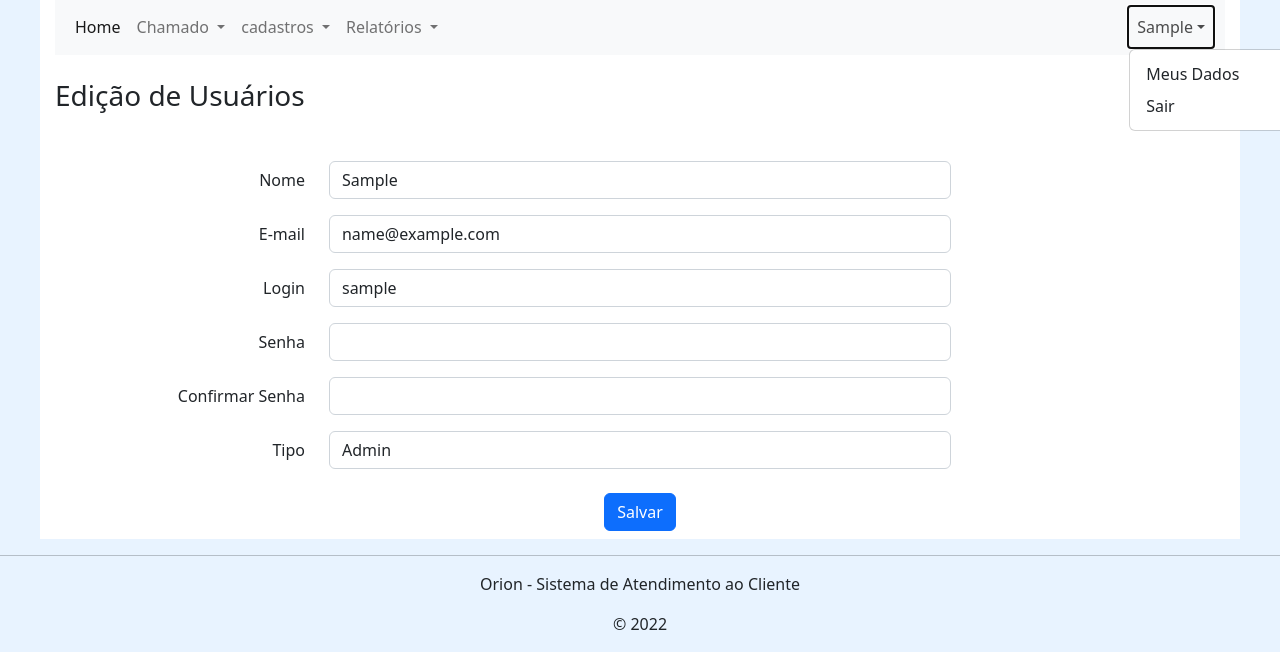
After one commit to eltonpeniche/Orion-project, a Django app: page /editar-usuario/1 in a window 1280 px wide, after a click that opens the changed part. The commit adds this page. Shown: the part 233-885 px from the top of the page. Run offline with Django 4.2, Linux system fonts and the light colour scheme; a user stored in the database is signed in; tables that the repository leaves empty hold one stand-in row (values such as "Sample post"); some libraries are stand-ins or nearby versions.

Commit message:
funções 'meus dados' e 'edição de usuários' implementadas

```diff
--- a/orion/templates/orion/pages/equipamentos.html
+++ b/orion/templates/orion/pages/equipamentos.html
@@ -2,6 +2,8 @@
 {% load widget_tweaks %}
 
 {% block content %}
+
+{% include 'globals/partials/_alertas.html' %}
 
 <div class="row">
     <div class="col-sm-12">
--- a/orion/views.py
+++ b/orion/views.py
@@ -219,6 +219,7 @@ def cadastrar_equipamentos(request):
     else:
         form = EquipamentosForm(request.POST)
         form.save()
+        messages.success(request, 'Novo equipamento cadastrado com sucesso')
 
         return redirect('equipamentos')
 
--- a/templates/globals/partials/_navbar.html
+++ b/templates/globals/partials/_navbar.html
@@ -60,7 +60,7 @@
                     {% endif %}
 
                     <ul class="dropdown-menu">
-                        <li><a class="dropdown-item" href="#">Meus Dados</a></li>
+                        <li><a class="dropdown-item" href="{% url 'dados_usuario' %}">Meus Dados</a></li>
                         <li><a class="dropdown-item" href="{% url 'logout' %}" class="navText">Sair</a> </li>
                     </ul>
                 </li>
--- a/usuarios/forms.py
+++ b/usuarios/forms.py
@@ -1,5 +1,9 @@
 
 from django import forms
+from django.contrib.auth.forms import UserChangeForm
+from django.contrib.auth.models import User
+from django.core.exceptions import ValidationError
+from django.utils.translation import gettext_lazy as _
 
 from .models import TIPO_USUARIO, Usuario
 
@@ -18,6 +22,64 @@ class LoginForm(forms.Form):
         required=True,
         widget = forms.PasswordInput(attrs={'placeholder':'Senha', 'class':'form-control'})
     )
+
+class UserUpdateForm(UserChangeForm):
+    password = forms.CharField( label='Senha', required=False,
+        widget=forms.PasswordInput(attrs={'class': 'form-control'}),
+    )
+
+    password2 = forms.CharField( label='Confirmar Senha', required=False,
+        widget=forms.PasswordInput(attrs={'class': 'form-control'}),
+    )
+
+    def __init__(self, *args, **kwargs):
+        super().__init__(*args, **kwargs)
+        self.fields['first_name'].widget.attrs.update({'class': 'form-control'})
+        #self.fields['first_name'].widget.attrs['disabled'] = True
+
+        self.fields['username'].widget.attrs.update({'class': 'form-control'})
+        self.fields['email'].widget.attrs.update({'class': 'form-control'})
+
+    class Meta:
+        model = User
+        fields = ['first_name','email', 'username']
+        readonly_fields = ('first_name', )
+        labels = {
+            'username': 'Login',  # Alterar o label do campo
+            'first_name': 'Nome',
+            'email': 'E-mail',
+        }
+
+    def clean_password(self):
+        password = self.cleaned_data.get('password')
+        if not password:
+            # Mantém a senha atual se o campo de senha estiver vazio
+            return self.instance.password
+
+        return password
+
+    def save(self, commit=True):
+        user = super().save(commit=False)
+        password = self.cleaned_data.get('password')
+        if password:
+            user.set_password(password)
+
+        if commit:
+            user.save()
+        return user
+
+
+class UsuarioForm(forms.ModelForm):
+    def __init__(self, *args, **kwargs):
+        super().__init__(*args, **kwargs)
+        #self.fields['tipo'].widget.attrs['readonly'] = True
+        #self.fields['tipo'].widget.attrs['disabled'] = True
+        self.fields['tipo'].widget.attrs.update({'class': 'form-control'})
+
+    class Meta:
+        model = Usuario
+        fields = ['tipo']
+
 
 
 class CadastroUsuarioForm(forms.Form):
@@ -57,11 +119,11 @@ class CadastroUsuarioForm(forms.Form):
             else:
                 return login
 
-    def clean_confirmacao_senha(self):
-        senha = self.cleaned_data.get("senha")
-        senha2 = self.cleaned_data.get("confirmacao_senha")
-        if senha and senha2:
-            if senha != senha2:
-                raise forms.ValidationError("As senhas não podem ser diferentes")
-            else:
-                return senha2
+    def clean(self):
+        cleaned_data = super().clean()
+        senha = cleaned_data.get('senha')
+        senha2 = cleaned_data.get('confirmacao_senha')
+        if senha != senha2:
+            raise forms.ValidationError({'confirmacao_senha':"As senhas não podem ser diferentes"})
+        else:
+            return senha2
--- a/usuarios/models.py
+++ b/usuarios/models.py
@@ -11,9 +11,9 @@ class TIPO_USUARIO(models.TextChoices):
 
 
 class Usuario(models.Model):
-    user = models.OneToOneField(
-        User, related_name='usuarios', on_delete=models.CASCADE, null=True)
-    tipo = models.CharField(max_length=1, choices=TIPO_USUARIO.choices)
+    user = models.ForeignKey(
+        User, related_name='usuariouser', on_delete=models.CASCADE, null=True)
+    tipo = models.CharField(max_length=1, choices=TIPO_USUARIO.choices, default='T')
 
     def __str__(self):
         return f'{self.user.username}'
--- /dev/null
+++ b/usuarios/templates/usuarios/pages/editar_usuario.html
@@ -0,0 +1,32 @@
+{% extends "globals/base.html"%}
+
+{% block content %}
+
+{% include 'globals/partials/_alertas.html' %}
+
+<br>
+<div class="panel-heading">
+    <h3 class="panel-title">{{ title }}</h3>
+</div>
+
+<div class="container col-10">
+    <br>
+
+    <form action="{% url 'editar_usuario' id %}" method="post">
+        {% csrf_token %}
+
+        {% if form %}
+            {% include 'usuarios/partials/_detalhes_usuario.html' %}
+        {% endif %}
+
+        <div class=" d-flex justify-content-center m-2">
+            <button type="submit" class="btn btn-primary m-2" > Salvar </button>
+        </div>
+
+
+    </form>
+
+    </div>
+
+</div>
+{% endblock %}
--- a/usuarios/templates/usuarios/pages/lista_usuarios.html
+++ b/usuarios/templates/usuarios/pages/lista_usuarios.html
@@ -30,8 +30,11 @@
                     </colgroup>
                     <thead>
                         <tr>
+                            <th>Login</th>
                             <th>Nome</th>
                             <th>Email</th>
+                            <th>Tipo</th>
+                            <th>Ações</th>
                         </tr>
                     </thead>
                     <tbody>
@@ -41,10 +44,11 @@
 
                                 <tr>
                                     <td>{{ cliente.user.username}} </td>
+                                    <td>{{ cliente.user.first_name}} {{ cliente.user.last_name}} </td>
                                     <td>{{ cliente.user.email }}</td>
                                     <td>{{ cliente.get_tipo_display }}</td>
                                     <td align="center">
-                                        <span class="link me-2"><a href="" title="Editar"><i class="fa-solid fa-pen-to-square"></i></a></span>
+                                        <span class="link me-2"><a href="{% url 'editar_usuario' cliente.user.id %}" title="Editar"><i class="fa-solid fa-pen-to-square"></i></a></span>
 
 
                                         <span class="link ms-3">
--- /dev/null
+++ b/usuarios/templates/usuarios/partials/_detalhes_usuario.html
@@ -0,0 +1,38 @@
+
+
+{% for field in form.visible_fields %}
+
+    <div class="form-group mt-3 mb-3 row ">
+        <div class="col-2 label-class">
+            <label class="col-form-label" for="{{ field.id_for_label}}">
+                {{field.label}}</label>
+            </div>
+            <div class="col-8">
+
+
+                {{field}}
+
+
+            </div>
+        </div>
+
+{% endfor %}
+
+
+
+{% if usuarioForm %}
+    {% for field in usuarioForm.visible_fields %}
+
+    <div class="form-group mt-3 mb-3 row ">
+        <div class="col-2 label-class">
+            <label class="col-form-label" for="{{ field.id_for_label}}">
+                {{field.label}}</label>
+            </div>
+
+            <div class="col-8">
+                {{field}}
+            </div>
+        </div>
+
+        {% endfor %}
+{% endif %}
--- a/usuarios/urls.py
+++ b/usuarios/urls.py
@@ -8,5 +8,7 @@ urlpatterns = [
     path('logout/', views.logout, name='logout'),
     path('cadastro_usuario/', views.cadastro_usuario, name='cadastro_usuario'),
     path('deletar_usuario/<int:id>', views.deletar_usuario, name='deletar_usuario'),
+    path('dados-usuario/', views.dados_usuario, name='dados_usuario'),
+    path('editar-usuario/<int:id>', views.editar_usuario, name='editar_usuario'),
     path('usuario_teste/', views.usuario_teste, name='usuario_teste'),
 ]
--- a/usuarios/views.py
+++ b/usuarios/views.py
@@ -1,13 +1,23 @@
 
 from django.contrib import auth, messages
+from django.contrib.auth import update_session_auth_hash
 from django.contrib.auth.models import User
+from django.forms import inlineformset_factory
 from django.http import Http404
 from django.shortcuts import get_object_or_404, redirect, render
 
-from usuarios.forms import CadastroUsuarioForm, LoginForm
+from usuarios.forms import (CadastroUsuarioForm, LoginForm, UserUpdateForm,
+                            UsuarioForm)
 
 from .models import Usuario
 
+
+#utils
+def isUserAdmin(user):
+    usuario = get_object_or_404(Usuario, user_id=user.id)
+    if usuario.tipo == 'A':
+        return True
+    return False
 
 # autenticação de usuários
 def lista_usuarios(request):
@@ -122,5 +132,76 @@ def deletar_usuario(request, id):
     messages.success(request, f"Usuário {nome} excluido com sucesso")
     return redirect('lista_usuarios')
 
+def dados_usuario(request):
+    if not request.user.is_authenticated:
+        return redirect('login')
+
+    if request.method == 'POST':
+        form = UserUpdateForm(request.POST, instance=request.user)
+        if form.is_valid():
+            form.save()
+            # Atualiza a sessão do usuário para evitar que ele seja desconectado após alterar a senha
+            update_session_auth_hash(request, request.user)
+            messages.success(request, "Editado com sucesso")
+            return redirect('lista_usuarios')
+        else:
+            messages.error(request, "Dados Inválidos")
+    else:
+        userForm = UserUpdateForm(instance = request.user)
+
+        usuario = get_object_or_404(Usuario, user_id=request.user.id)
+        usuarioForm = UsuarioForm(instance = usuario)
+
+        if not isUserAdmin(request.user):
+            usuarioForm.fields['tipo'].widget.attrs['readonly'] = True
+            usuarioForm.fields['tipo'].widget.attrs['disabled'] = True
+
+        contexto = {
+            'title':' Meus Dados',
+            'form': userForm,
+            'usuarioForm': usuarioForm
+
+        }
+    return render(request, 'usuarios/pages/dados_usuario.html', contexto)
+
+
+def editar_usuario(request, id):
+    if not request.user.is_authenticated:
+        return redirect('login')
+    user = get_object_or_404(User, pk = id)
+    userForm = UserUpdateForm(instance = user)
+
+    usuario = get_object_or_404(Usuario, user_id = user.id)
+    usuarioForm = UsuarioForm(instance = usuario)
+
+    if request.method == 'POST':
+        form = UserUpdateForm(request.POST, instance=user)
+        if form.is_valid():
+            form.save()
+            messages.success(request, "Editado com sucesso")
+            return redirect('lista_usuarios')
+        else:
+            messages.error(request, "Dados Inválidos")
+
+    else:
+
+        if not isUserAdmin(request.user):
+            messages.error(request, "Você não é administrador")
+            return redirect('lista_usuarios')
+
+        contexto = {
+            'title':' Edição de Usuários',
+            'id': id,
+            'form': userForm,
+            'usuarioForm': usuarioForm
+
+        }
+        return render(request, 'usuarios/pages/editar_usuario.html', contexto)
+
 def usuario_teste(request):
     return render(request, 'usuarios/pages/usuario.html')
+
+
+
+
+# usuario = Usuario.objects.select_related('user').get(pk=2)
```
Also changed, not shown: usuarios/templates/usuarios/pages/dados_usuario.html (added, +34 -0 lines), usuarios/migrations/0002_alter_usuario_user.py (added), usuarios/migrations/0003_alter_usuario_user.py (added), usuarios/migrations/0004_alter_usuario_user.py (added).
